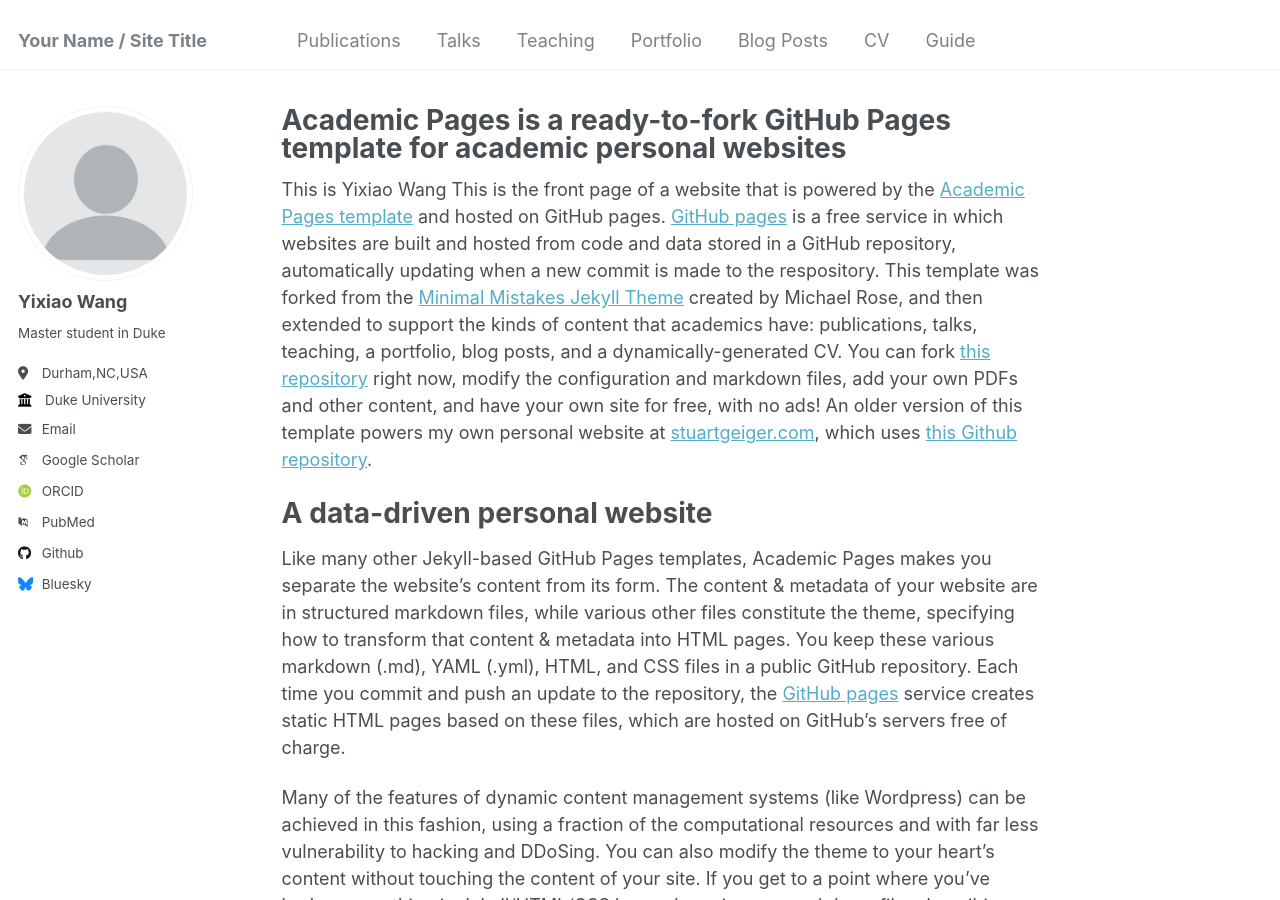
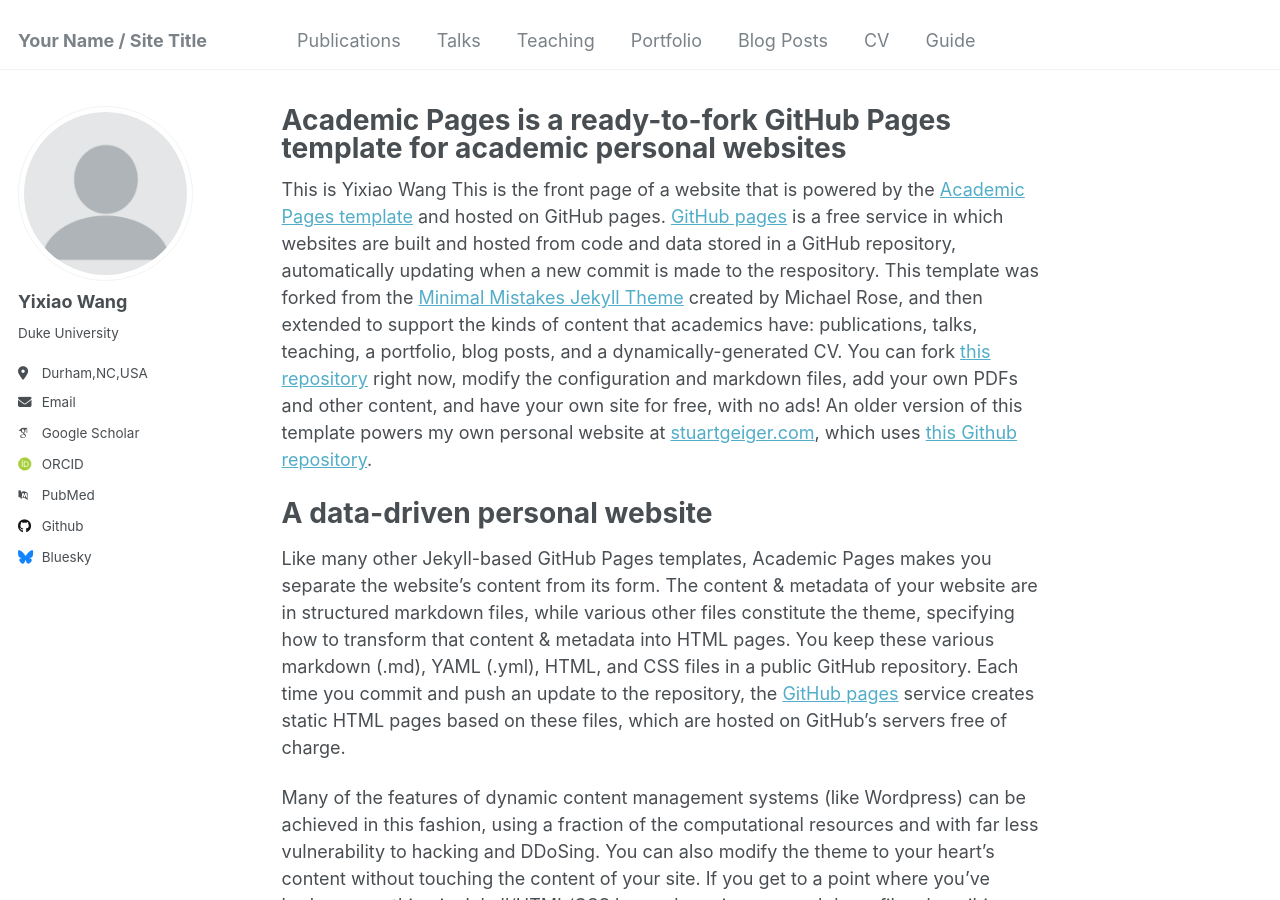
Before and after one commit to Yixiao-Wang-Stats/Yixiao-Wang-Stats.github.io, a Jekyll site: the page built from _pages/about.md, in a window 1280 px wide and 900 px high. Built offline with Jekyll 4.4.1, drawn with Linux system fonts in a browser that asks for light colours; some web fonts are replaced.

Commit message:
Update _config.yml

```diff
--- a/_config.yml
+++ b/_config.yml
@@ -24,9 +24,8 @@ author:
   avatar           : "profile.png"
   name             : "Yixiao Wang"
   pronouns         : # example: "he/him"
-  bio              : "Master student in Duke"
+  bio              : "Duke University"
   location         : "Durham,NC,USA"
-  employer         : "Duke University"
   uri              : # URL
   email            : "yixiao.wang@duke.edu"
 
```
